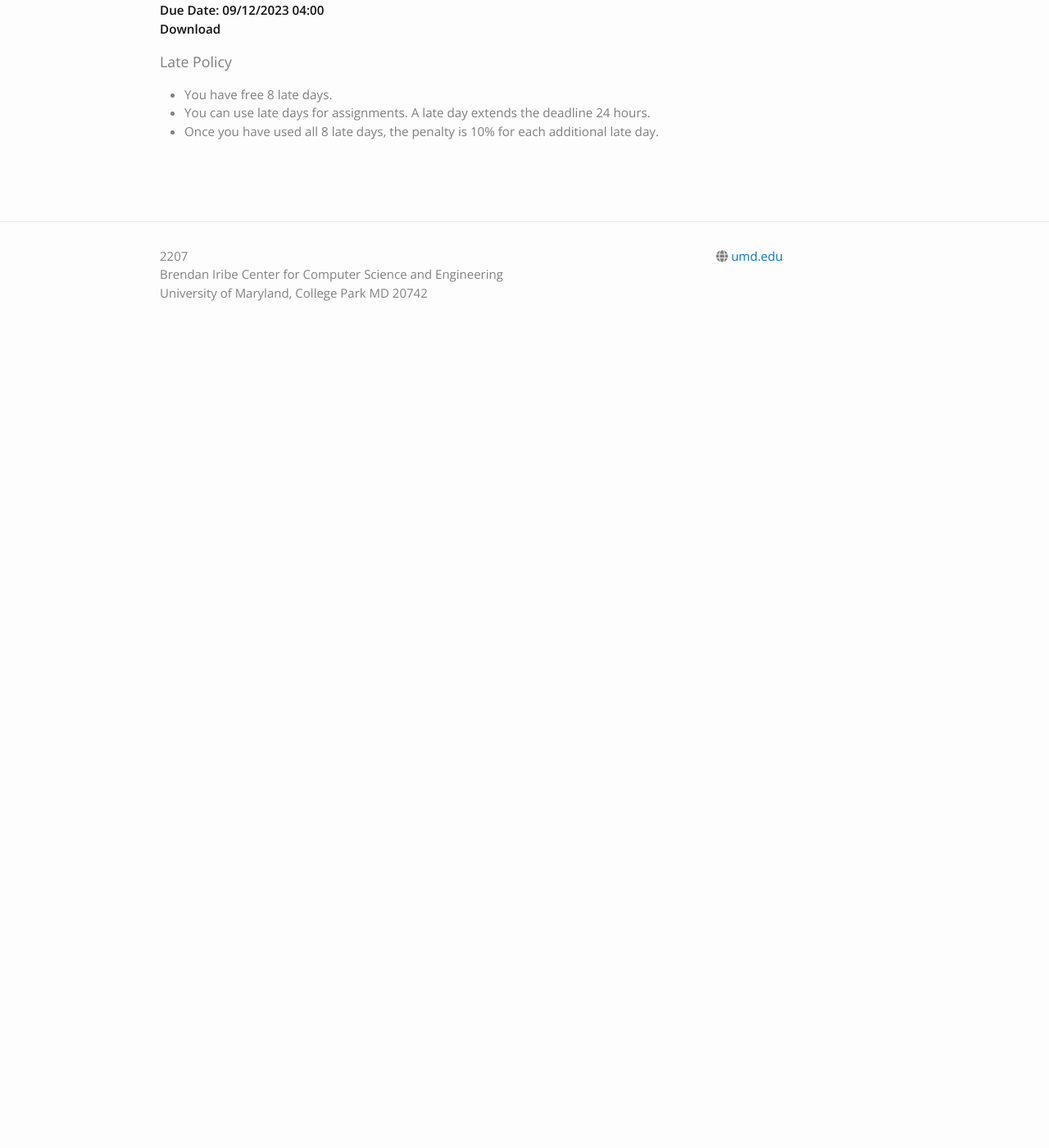
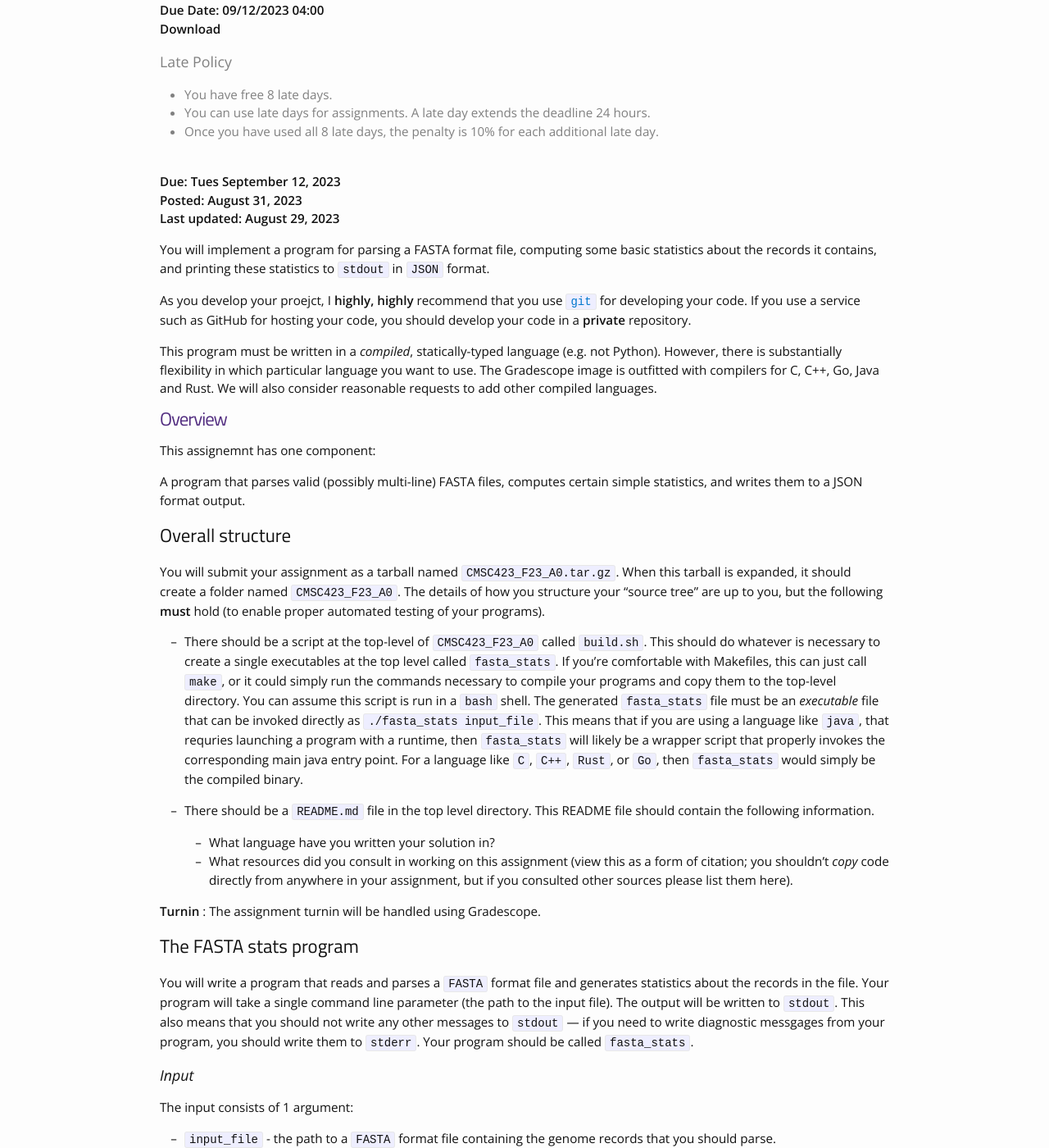
Before and after one commit to umd-cmsc423/f2023, a Jekyll site: the page built from _assignments/01_sample_assignment.md, in a window 1280 px wide and 1400 px high, scrolled down 270 px. Shown: the whole window at 82% size. Built offline with Jekyll 4.4.1, drawn with Linux system fonts in a browser that asks for light colours; nearby versions of some CDN libraries; before the commit the page ends 900 px from its top, so only the background shows below that; some of the changed text lies outside the part shown.

Commit message:
Add assignment 0 draft writeup

```diff
--- a/_assignments/01_sample_assignment.md
+++ b/_assignments/01_sample_assignment.md
@@ -5,8 +5,65 @@ title: 'Assignment #0 - Using the command line and parsing input'
 #pdf: /static_files/assignments/asg.pdf
 #attachment: /static_files/assignments/asg.zip
 #solutions: /static_files/assignments/asg_solutions.pdf
+#published: true
 due_event:
     type: due
     date: 2023-09-12T4:00:00+4:30
     description: 'Assignment #0 due'
 ---
+
+**Due: Tues September 12, 2023**
+**Posted: August 31, 2023**
+**Last updated: August 29, 2023**
+
+You will implement a program for parsing a FASTA format file, computing some basic statistics about the records it contains, and printing these statistics to `stdout` in `JSON` format.
+
+As you develop your proejct, I **highly, highly** recommend that you use [`git`](https://git-scm.com/book/en/v1/Getting-Started) for developing your code. If you use a service such as GitHub for hosting your code,
+you should develop your code in a **private** repository.
+
+This program must be written in a _compiled_, statically-typed language (e.g. not Python). However, there is substantially flexibility in which particular language you want to use. The Gradescope image is outfitted with compilers for C, C++, Go, Java and Rust. We will also consider reasonable requests to add other compiled languages.
+
+# Overview
+
+This assignemnt has one component:
+
+A program that parses valid (possibly multi-line) FASTA files, computes certain simple statistics, and writes them to a JSON format output.
+
+## Overall structure
+
+You will submit your assignment as a tarball named `CMSC423_F23_A0.tar.gz`.  When this tarball is expanded, it should create a folder named `CMSC423_F23_A0`.  The details of how you structure your "source tree" are up to you, but the following **must** hold (to enable proper automated testing of your programs).
+
+ * There should be a script at the top-level of `CMSC423_F23_A0` called `build.sh`.  This should do whatever is necessary to create a single executables at the top level called `fasta_stats`.  If you're comfortable with Makefiles, this can just call `make`, or it could simply run the commands necessary to compile your programs and copy them to the top-level directory.  You can assume this script is run in a `bash` shell. The generated `fasta_stats` file must be an _executable_ file that can be invoked directly as `./fasta_stats input_file`.  This means that if you are using a language like `java`, that requries launching a program with a runtime, then `fasta_stats` will likely be a wrapper script that properly invokes the corresponding main java entry point.  For a language like `C`, `C++`, `Rust`, or `Go`, then `fasta_stats` would simply be the compiled binary.
+
+ * There should be a `README.md` file in the top level directory.  This README file should contain the following information.
+
+     - What language have you written your solution in?
+     - What resources did you consult in working on this assignment (view this as a form of citation; you shouldn't _copy_ code directly from anywhere in your assignment, but if you consulted other sources please list them here).
+
+**Turnin** : The assignment turnin will be handled using Gradescope.
+
+## The FASTA stats program
+
+You will write a program that reads and parses a `FASTA` format file and generates statistics about the records in the file. Your program will take a single command line parameter (the path to the input file).  The output will be written to `stdout`. This also means that you should not write any other messages to `stdout` — if you need to write diagnostic messgages from your program, you should write them to `stderr`. Your program should be called `fasta_stats`.
+
+### Input
+
+The input consists of 1 argument:
+
+* `input_file` - the path to a `FASTA` format file containing the genome records that you should parse.
+
+Each records in the `FASTA` format consists of 2 parts, a _header_ line (which starts with the `>` character, followed by a record identifier). The first string after `>` in each record header will provide a _unique_ identifier for this record. After this record identifier, there may be zero or more other strings providing extra information. You need not worry about them for the purpose of this project. After the header comes the _sequence_ of the record. The sequence consists of a sequence of one or more lines. Each line consists of a sequence of characters (in this case they will all be `A`, `C`, `G` or `T`). The _sequence_ for a record may span more than one line, in which case the total sequence associated with this record is **the concatenation of all sequence lines, removing any occurrences of the `\n` character**.  There is no _a priori_ limit on the length of lines, or the length of the sequence string they encode.  This means that your parser should implement the appropriate logic when reading a record (i.e. scanning and concatenating the sequence for a record until it encounters the end of the file or the next header).  The `FASTA` file itself, then, just consists of a sequence of such records.
+
+### Output
+
+#### Statistics
+
+Your program should write to `stdout` a JSON format object (string) with the following information (using the following keys, each associated with the proper value):
+
+* `min_len` - The length of the shortest _sequence_ observed for any record (this is the total sequence length, which may comprise multiple input lines if this is a multi-line record).
+* `max_len` - The length of the longest _sequence_ observed for any record (this is the total sequence length, which may comprise multiple input lines if this is a multi-line record).
+* `mean_len` - The average length of sequences observed for the records in the input file.
+* `tot_len` - The total length of sequences observed for the records in the input file.
+* `num_records` - The total number of input records observed in the input file.
+
+This information should be written as a properly-formatted `JSON` object to `stdout`.
```
